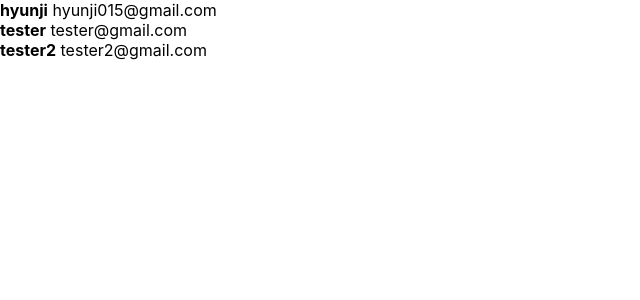
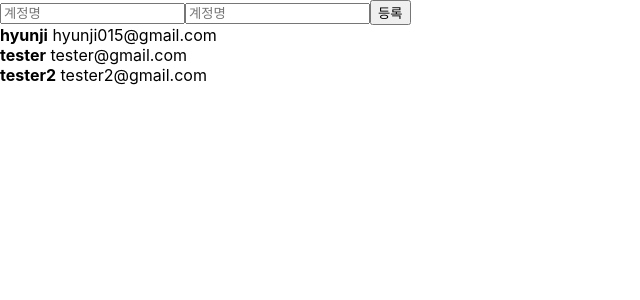
Before and after one commit to LeeHyunji/old-project, a React (Create React App) app in the folder begin-react/: page / in a window 1280 px wide. Shown: the top 300 px of the page, without its empty margins (0-640 px from the left). Built offline with nearby package versions, Linux system fonts and the light colour scheme.

Commit message:
begin-react : 배열렌더링 - 배열에 항목추가

```diff
--- a/begin-react/src/App.js
+++ b/begin-react/src/App.js
@@ -1,10 +1,26 @@
 import logo from './logo.svg';
-import React,{useRef} from 'react';
+import React,{useRef, useState} from 'react';
 import UserList from './UserList';
+import CreateUser from './CreateUser';
 import './App.css';
 
 function App(){
-  const users = [
+  const [inputs, setInputs] = useState({
+    username : "",
+    email : ""
+  });
+  const {username, email} = inputs;
+
+
+  const onChange = (e) =>{
+    const {name,value} = e.target;
+    setInputs({
+      ...inputs,
+      [name] : value
+    });
+  };
+
+  const [users, setUsers] = useState([
       {
           id : 1,
           username : "hyunji",
@@ -20,15 +36,31 @@
           username : "tester2",
           email : "tester2@gmail.com"
       }
-];
+  ]);
+
   const nextId = useRef(4);
-  const onCreate = () =>{
+  const onCreate = () => {
+    const user = {
+      id : nextId.current,
+      username,
+      email,
+    }
+    // push나 splice 사용하면 안됨, 배열의 불변성을 지켜줘야함.
+    // setUsers([...users,user]); //배열에 값을 추가하는 방법 1. 배열 spread로 복사 후 추가
+    setUsers(users.concat(user)); // 배열에 값을 추가하는 방법 2. concat으로 기존배열과 신규배열 합침
+    setInputs({
+      username:"",
+      email:"",
+    });
     console.log(nextId.current);
     nextId.current +=1;
-    //값이 바뀐다고 컴포넌트가 리렌더링 되지는 않는다.
-  }
+    //값이 바뀐다고 컴포넌트가 리렌더링 되지는 않는다!
+  };
   return (
+    <>
+      <CreateUser username={username} email={email} onChange={onChange} onCreate={onCreate}/>
       <UserList users={users}></UserList>
+    </>
   );
 }
 
--- /dev/null
+++ b/begin-react/src/CreateUser.js
@@ -0,0 +1,12 @@
+import React from 'react';
+
+function CreateUser({username, email, onChange, onCreate}){
+    return(
+        <div>
+            <input name="username" placeholder="계정명" onChange={onChange} onCreate={onCreate}/>
+            <input name="email" placeholder="계정명" onChange={onChange} onCreate={onCreate}/>
+            <button onClick={onCreate}>등록</button>
+        </div>
+    )
+}
+export default CreateUser;
```
Lines whose indentation alone changed are shown as unchanged.
